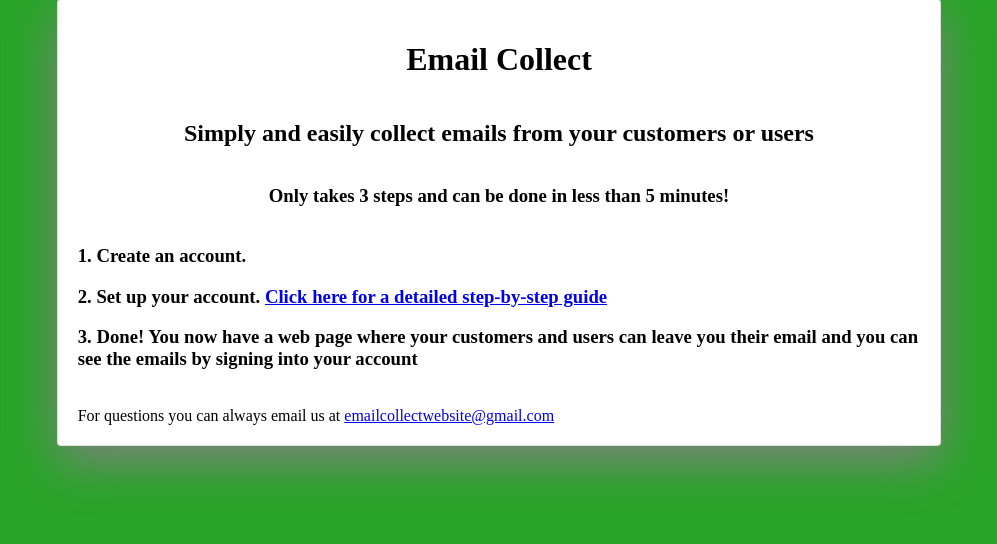
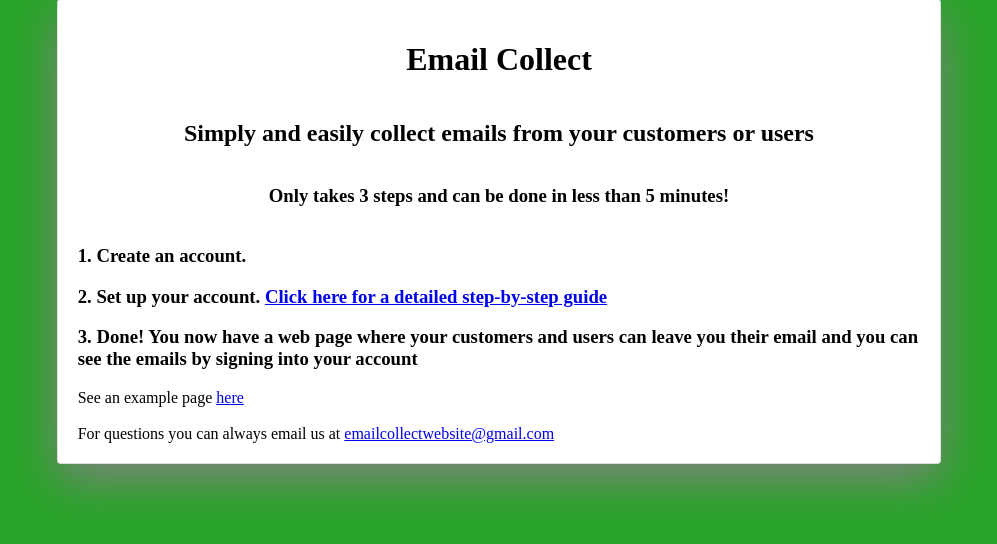
Before and after one commit to SheaMeyers/email-collection-app, a Django app: page / in a window 1280 px wide. Shown: the part 109-653 px from the top of the page, without its empty margins (141-1138 px from the left). Run offline with Django 3.2, Linux system fonts and the light colour scheme.

Commit message:
Add link to example page

```diff
--- a/templates/home.html
+++ b/templates/home.html
@@ -23,7 +23,9 @@
         You now have a web page where your customers and users can leave you their email and
         you can see the emails by signing into your account
     </h3>
-    <br>
+    <span>See an example page</span>
+    <a href="https://email-collection-app.herokuapp.com/my-page">here</a>
+    <br><br>
     <span>For questions you can always email us at</span>
     <a href="mailto:emailcollectwebsite@gmail.com">emailcollectwebsite@gmail.com</a>
 </div>
```
